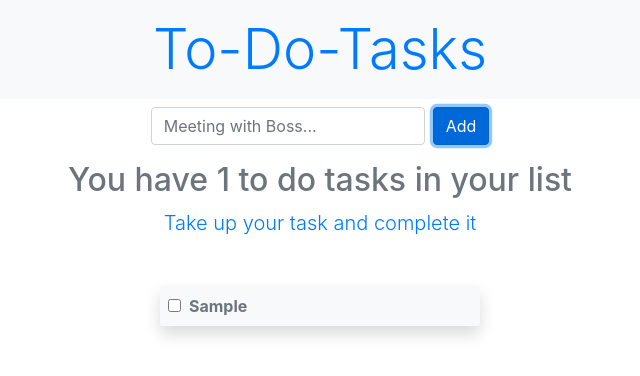
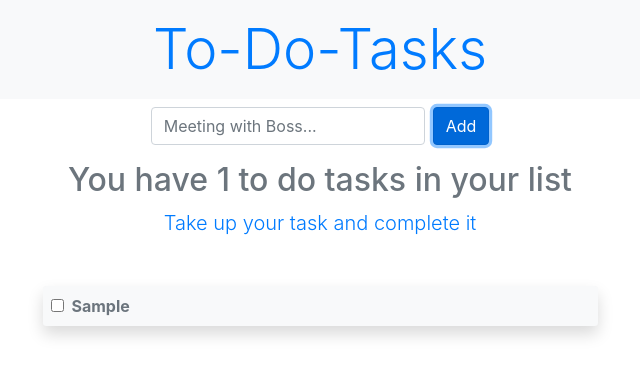
Before and after one commit to darshanhulswar/TodoList-React-and-Bootstrap--App, a React (Create React App) app: page / in a window 1280 px wide. Both pictures are taken after typing "Sample" into the empty fields and a click on the input "Add". Shown: the top 376 px of the page, without its empty margins (320-960 px from the left). Built offline with nearby package versions, Linux system fonts and the light colour scheme.

Commit message:
UI Fixes

```diff
--- a/src/Components/TodoApp/AddTodo.js
+++ b/src/Components/TodoApp/AddTodo.js
@@ -24,8 +24,8 @@ export class AddTodo extends Component {
     render() {
         return (
             <div className="container">
-                <form className="form-inline w-70 mx-auto" onSubmit={this.onSubmit}>
-                    <div className="form-group mx-auto">
+                <form className="form-inline" onSubmit={this.onSubmit}>
+                    <div className="form-group ml-auto">
                         <input
                             onChange={this.onChangeHandler}
                             className="form-control"
@@ -35,6 +35,9 @@ export class AddTodo extends Component {
                             autoComplete="off"
                             value={this.state.todoContent}
                         ></input>
+
+                    </div>
+                    <div className="form-group mr-auto">
                         <input
                             className="btn btn-primary ml-2"
                             type="submit"
--- a/src/Components/TodoApp/Todo.js
+++ b/src/Components/TodoApp/Todo.js
@@ -16,12 +16,14 @@ function Todo(props) {
     }
 
     return (
+        <div className="w-50 mx-auto">
             <div
                 style={cursorStyle}
                 onClick={() => props.change(props.id)}
-            className={`${completedBgClass} w-50 mx-auto my-1 p-2 shadow rounded-sm text-secondary font-weight-bolder`}>
-            <span>
+                className={`${completedBgClass} my-1 p-2 shadow rounded-sm text-secondary font-weight-bolder`}>
+                <span className="">
                     <input
+                        required
                         checked={props.completed}
                         onChange={() => props.change(props.id)}
                         id={props.id}
@@ -29,10 +31,11 @@ function Todo(props) {
                         className="form-check d-inline-block mr-2" />
                 </span>
                 <span
-                className={completedClass}
+                    className={`${completedClass} text-wrap`}
                     style={styles}>
                     {props.todo}
                 </span>
+            </div>
         </div>
     )
 }
--- a/src/Components/TodoApp/TodoApp.js
+++ b/src/Components/TodoApp/TodoApp.js
@@ -48,7 +48,7 @@ export class TodoApp extends Component {
                     className="h2 text-center mt-3 text-secondary">You have {remainingTasks} to do tasks in your list </h2>
                 <p
                     className="lead text-center text-primary">Take up your task and complete it</p>
-                <div className="w-50 mx-auto mt-5">
+                <div className="container mt-5">
                     {
                         this.state.todos.map(todo => (
                             <Todo change={() => this.completeTask(todo.id)} key={todo.id} todo={todo.todo} id={todo.id} completed={todo.isCompleted} />
```
Lines whose indentation alone changed are shown as unchanged.
